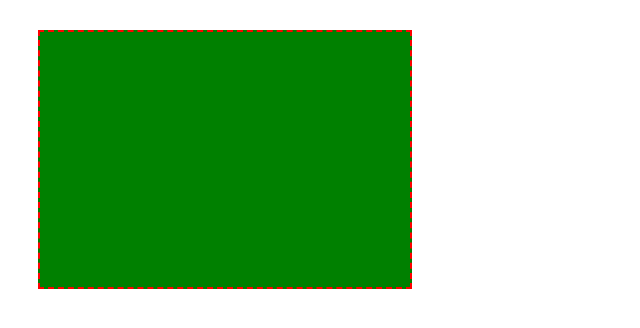
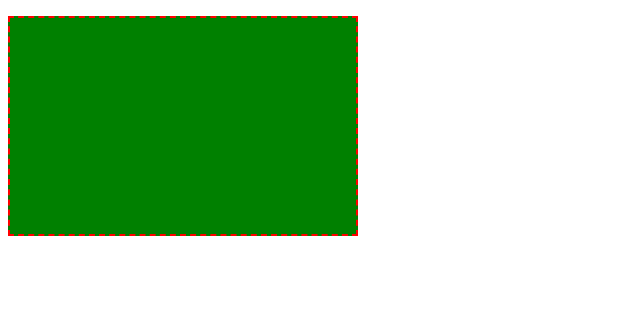
Before and after one commit to frpavlo/HW-11, a plain HTML site: page index.html in a window 1280 px wide. Shown: the whole page, without its empty margins (0-640 px from the left). Drawn offline with Linux system fonts and the light colour scheme.

Commit message:
fix element

```diff
--- a/css/styles.css
+++ b/css/styles.css
@@ -1,8 +1,9 @@
 .element {
+    box-sizing: border-box;
     width: 350px;
     height: 220px;
     padding: 15px 10px 20px;
-    margin: 30px;
+    margin-bottom: 30px;
     border: 2px dashed red;
     background-color: green;
 }
```
